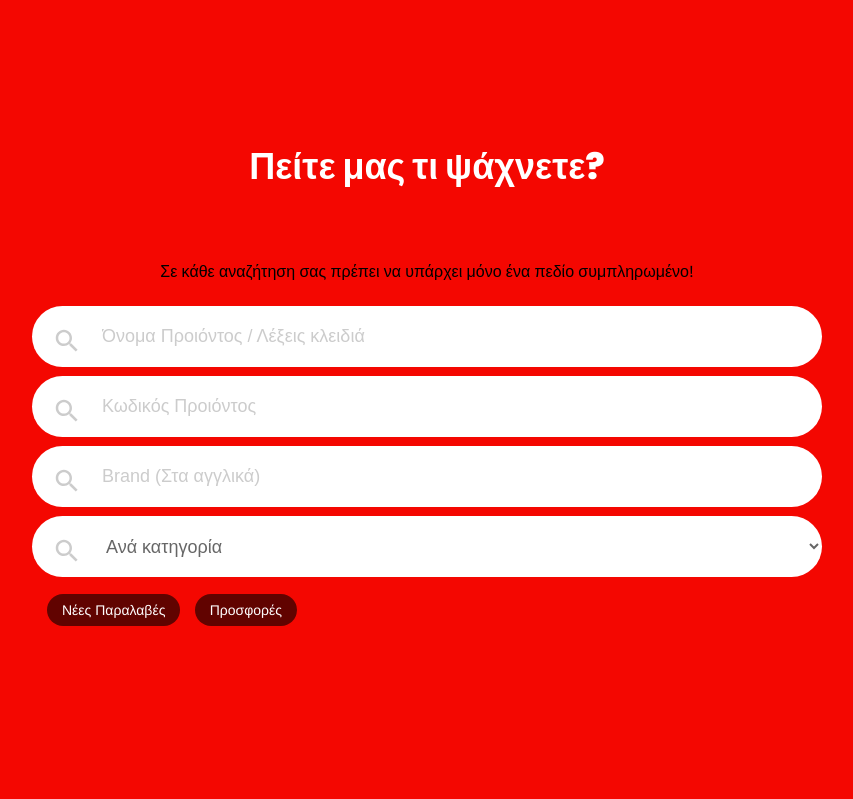
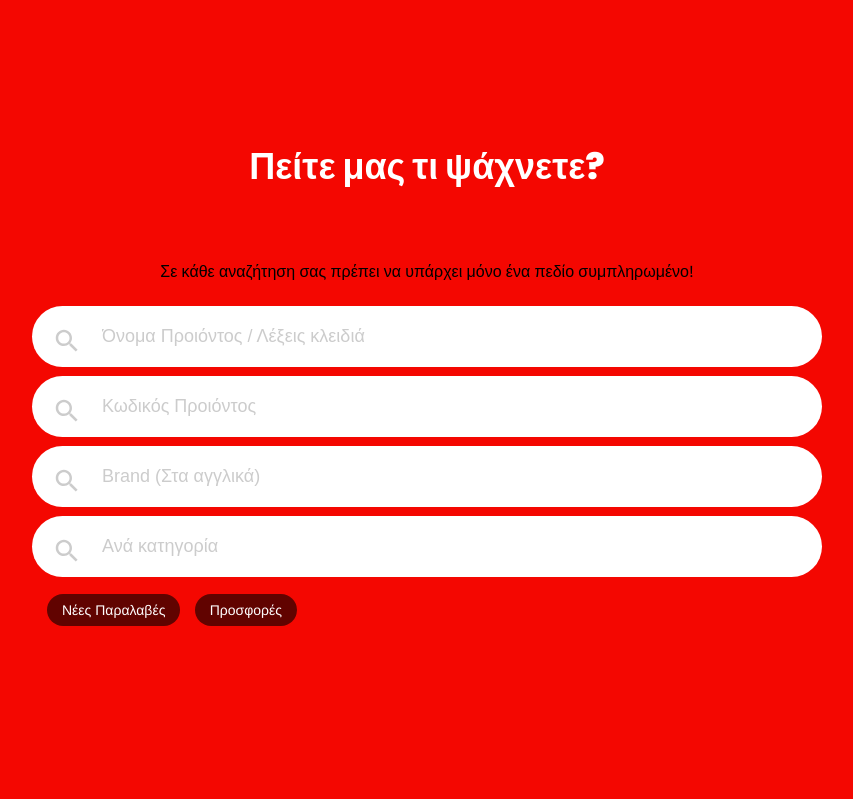
Before and after one commit to thrassoz/booomsearch, a Flask app: page / in a window 1280 px wide. Shown: the part 153-952 px from the top of the page, without its empty margins (213-1066 px from the left). Run offline with Flask 2, Linux system fonts and the light colour scheme.

Commit message:
Update index.html

```diff
--- a/templates/index.html
+++ b/templates/index.html
@@ -64,9 +64,8 @@
                     <path d="M15.5 14h-.79l-.28-.27C15.41 12.59 16 11.11 16 9.5 16 5.91 13.09 3 9.5 3S3 5.91 3 9.5 5.91 16 9.5 16c1.61 0 3.09-.59 4.23-1.57l.27.28v.79l5 4.99L20.49 19l-4.99-5zm-6 0C7.01 14 5 11.99 5 9.5S7.01 5 9.5 5 14 7.01 14 9.5 11.99 14 9.5 14z"></path>
                   </svg>
                 </button>
-
-                <select id="category" type="text" name="category">
-                  <option value="">Ανά κατηγορία</option>
+                <input list="category" type="text" name="category" placeholder="Ανά κατηγορία"/>
+                <datalist id="category">
                   <option value="agori">Αγόρι</option>
                   <option value="koritsi">Κορίτσι</option>
                   <option value="epoxiaka">Εποχιακά</option>
@@ -78,7 +77,7 @@
                   <option value="kataskeues">Κατασκευές</option>
                   <option value="paixnidia-rolwn">Παιχίδια ρόλων</option>
                   <option value="preschool">Preschool</option>
-                </select>
+                </datalist>
               </div>
           </div>
           <div class="suggestion-wrap">
```
